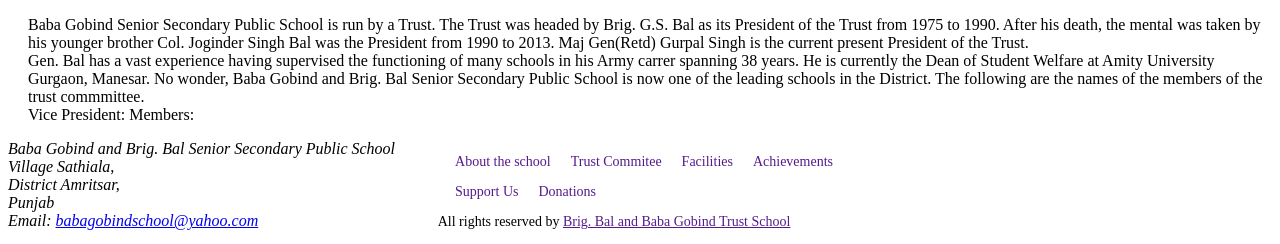
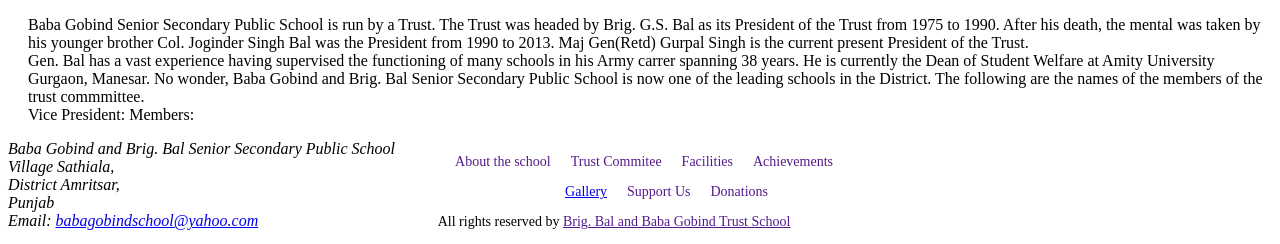
Before and after one commit to pulkitpahwa/school, a Django app: page /about in a window 1280 px wide; the page is wider, and only the part inside the window is pictured. Shown: the part 1012-1256 px from the top of that part. Run offline with Django 3.2, Linux system fonts and the light colour scheme; parts of the project's set-up code (start-up, migrations or seed data) failed here and were passed over; some libraries are stand-ins or nearby versions.

Commit message:
Image gallery added

```diff
--- a/school/urls.py
+++ b/school/urls.py
@@ -1,5 +1,5 @@
 from django.conf.urls import patterns, include, url
-from school.views import home,about,achievements,academics,parent,alumni
+from school.views import home,about,achievements,academics,parent,alumni,gallery
 # Uncomment the next two lines to enable the admin:
 from django.contrib import admin
 admin.autodiscover()
@@ -15,4 +15,5 @@
 #	url(r'^facilities$',facilities),
 	url(r'^parent-information$',parent),
 	url(r'^alumni$',alumni),
+	url(r'^gallery$',gallery),
 )
--- a/school/views.py
+++ b/school/views.py
@@ -5,8 +5,21 @@
 from django.views.generic import CreateView
 from management.models import Holidays,Prospective_student,current_student, Event,Exam_rule
 
+def gallery(request) :
+	a = get_template("gallery.html")
+	c =Context({'title':"sitemap"})
+	html = a.render(c)
+	return HttpResponse(html)
+
 def home(request) :
 	a = get_template("index.html")
+	c =Context({'title':"sitemap"})
+	html = a.render(c)
+	return HttpResponse(html)
+
+
+def gallery(request) :
+	a = get_template("gallery.html")
 	c =Context({'title':"sitemap"})
 	html = a.render(c)
 	return HttpResponse(html)
--- a/templates/base.html
+++ b/templates/base.html
@@ -6,6 +6,7 @@
 	<meta http-equiv="Content-Type" content="text/html; charset=iso-8859-1" />
 	<meta http-equiv="imagetoolbar" content="no" />
 	<link rel="stylesheet" href="{% static 'styles/layout.css'%}" type="text/css" />
+	<link rel="stylesheet" href="{% static 'styles/prettyPhoto.css'%}" type="text/css" />
 </head>
 <body id="top" style = "color:black;">
 <div class="wrapper row1">
@@ -67,6 +68,7 @@
 			<a href = ""><li style="display:inline;float:left;padding-left:20px;">Facilities</li></a>
 			<a href = ""><li style="display:inline;float:left;padding-left:20px;">Achievements</li></a><br/>
 			<p style = "margin-top:5px;margin-left:200px;"><center>
+				<a href="/gallery" style = "margin-left:130px;display:inline;float:left;"><li>Gallery</li></a>
 			<a href = ""><li style="display:inline;float:left;padding-left:20px;">Support Us</li></a>
 			<a href=""><li style = "display:inline;float:left;padding-left:20px;">Donations</li></a>
 		</center></p>
@@ -83,7 +85,15 @@
 <!-- ####################################################################################################### -->
 </body>
 </html>
-
 <script type="text/javascript" src="{% static 'scripts/jquery-1.4.1.min.js'%}"></script>
+<script type="text/javascript">
+$(document).ready(function () {
+    $("a[rel^='prettyPhoto']").prettyPhoto({
+        theme: 'dark_rounded',
+        overlay_gallery: false
+    });
+});
+</script>
+<script type="text/javascript" src="{% static 'scripts/jquery-prettyPhoto.js' %}"></script>
 <script type="text/javascript" src="{% static 'scripts/jquery-ui-1.7.2.custom.min.js'%}"></script>
 <script type="text/javascript" src="{% static 'scripts/jquery.tabs.setup.js'%}"></script>
```
Also changed, not shown: school/settings.py (+4 -4 lines), 1 other file.
